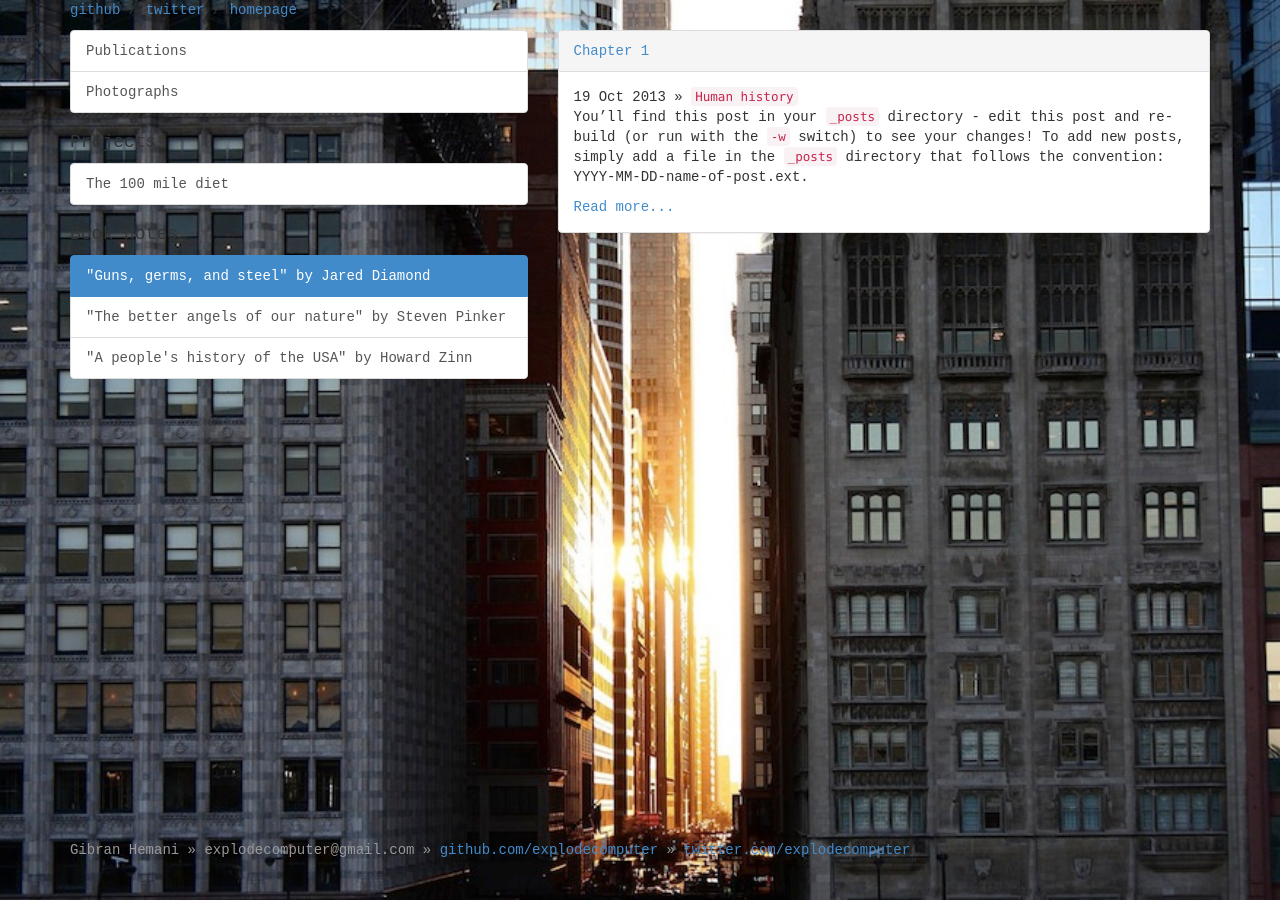
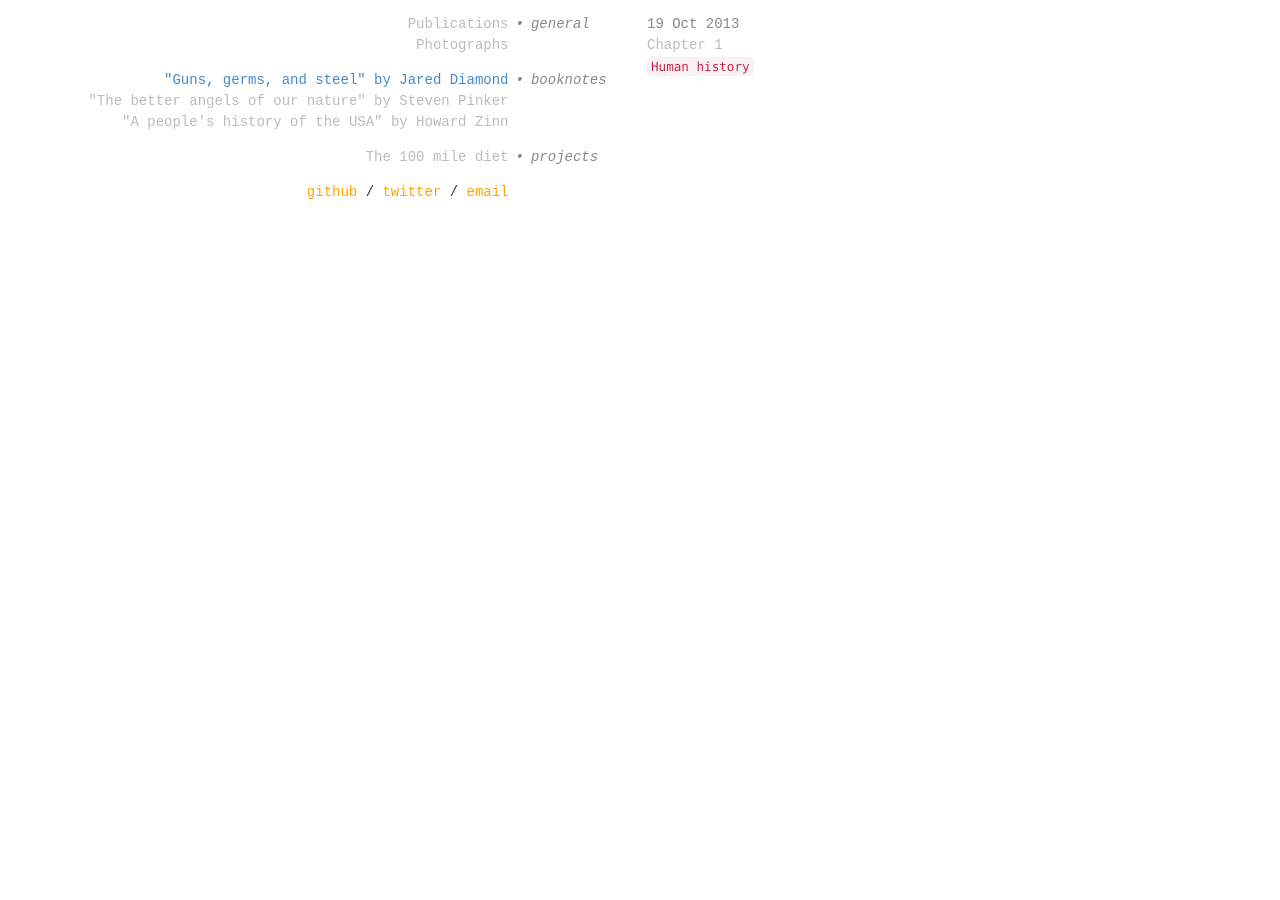
Before and after one commit to explodecomputer/jekyll_site, a Jekyll site: the page built from diamondbook.html, in a window 1280 px wide. Built offline with Jekyll 4.4.1, drawn with Linux system fonts in a browser that asks for light colours; Markdown is read by kramdown in place of the engine named in the settings.

Commit message:
updated design

```diff
--- a/_includes/menu_items.html
+++ b/_includes/menu_items.html
@@ -1,5 +1,21 @@
-{% for category in site.categories %}{% if category[0] == page.title %}{% assign btn = 'list-group-item active' %}{% else %}{% assign btn = 'list-group-item' %}{% endif %}{% assign group = category[0] | category_group %}{% if group == thisgroup %}<a class="{{ btn }}" href="/{{ category[0] }}.html">{{ category[0] | parse_category }}</a>{% endif %}
+<!-- {% for category in site.categories %}{% if category[0] == page.title %}{% assign btn = 'list-group-item active' %}{% else %}{% assign btn = 'list-group-item' %}{% endif %}{% assign group = category[0] | category_group %}{% if group == thisgroup %}<a class="{{ btn }}" href="/{{ category[0] }}.html">{{ category[0] | parse_category }}</a>{% endif %}
 {% endfor %}
-
+ -->
 <!-- {% for category in site.categories %}{% if category[0] == page.title %}{% assign btn = 'list-group-item active' %}{% else %}{% assign btn = 'list-group-item' %}{% endif %}{% assign group = category[0] | category_group %}{% if group == thisgroup %}<div><a href="/{{ category[0] }}.html"><code>{{ category[0] | parse_category }}</code></a></div><br/>{% endif %}
 {% endfor %} -->
+
+
+
+{% assign groupcount = 1 %}
+{% for category in site.categories %}
+{% if category[0] == page.title %}
+{% assign btn = 'active' %}
+{% else %}
+{% assign btn = 'inactive' %}
+{% endif %}
+{% assign group = category[0] | category_group %}
+{% if group == thisgroup %}
+<tr><th {% if groupcount == 1 %}class="spacing"{% endif %}><a class="{{ btn }}" href="/{{ category[0] }}.html">{{ category[0] | parse_category }}</a></th><td class="spacing darkgrey">{% if groupcount == 1 %}&#8226;{% endif %}</td><td class="spacing darkgrey">{% if groupcount == 1 %}{{ group }}{% endif %}</td><tr>
+{% assign groupcount = groupcount | plus:1 %}
+{% endif %}
+{% endfor %}
--- a/_includes/post_link.html
+++ b/_includes/post_link.html
@@ -1,10 +1,8 @@
-<div class="panel panel-default">
-	<div class="panel-heading">
-		<a href="{{ post.url }}">{{ post.title }}</a>
-	</div>
-	<div class="panel-body">
-		{{ post.date | date_to_string }} &raquo; {% for tag in post.tags %}<a href="#"><code>{{ tag }}</code></a> {% endfor %}
-		{{ post.excerpt }}
-		 <a href="{{ post.categories[0] }}.html">Read more...</a>
-	</div>
+<div class="row spacing padded">
+		<span class="darkgrey">{{ post.date | date_to_string }}</span><br/>
+		<a class="lightgrey" href="{{ post.url }}">{{ post.title }}</a><br/>
+		{% for tag in post.tags %}<a href="#"><code>{{ tag }}</code></a> {% endfor %}
 </div>
+
+<!-- 	<tr><th>{{ post.date | date_to_string }} &raquo; </th><td><a href="{{ post.url }}">{{ post.title }}</a></td></tr>
+ --><!-- 	<tr><th>{% for tag in post.tags %}<a href="#"><code>{{ tag }}</code></a> {% endfor %}</th></tr> -->
--- a/_layouts/default.html
+++ b/_layouts/default.html
@@ -2,35 +2,79 @@
 <html>
     {% include header.html %}
 
+<style>
+body {
+/*  background-image:url('assets/dark_Tire.png');
+  background-repeat:repeat-y repeat-x;
+*/}
+table {
+  margin: 0 auto; }
+
+th {
+  font-weight: normal;
+  text-align: right;
+  padding: 0 0 0 0;
+  line-height: 1.5;
+}
+
+/*th a {
+  text-decoration: underline;
+}
+
+th a:hover {
+  text-decoration: none;
+}
+*/
+.spacing {
+  padding-top: 1em;
+}
+.orange {
+  color: #bf4d28;
+}
+.brown {
+  color: orange;
+}
+.inactive, .lightgrey {
+  color: #bbbbbb;
+}
+.darkgrey {
+  color: #888;
+}
+
+td:before {
+  /*content: "2022";*/
+  padding-right: 0.5em; }
+
+td {
+  font-style: italic;
+  text-align: left;
+  padding: 0 0 0 0.5em; }
+
+.padded {
+  padding: 1em 0.5em 0 0.5em;
+}
+
+.row {
+  line-height: 1.5em;
+}
+
+
+</style>
+
     <body>
-      <img src="assets/{{ page.title | category_image }}" id="bg" alt="">
 
       <div id="wrap">
         <div class="container">
           <div class="row">
-            <div class="col-lg-4 col-xs-4">
-              <p><a href="http://github.com/explodecomputer">github</a> / <a href="http://twitter.com/explodecomputer">twitter</a> / <a href="/">homepage</a></p>
-
+            <div class="col-lg-6 col-xs-12">
+              <table>
+                {% assign thisgroup = 'general' %}{% include menu_items.html %}
+                {% assign thisgroup = 'booknotes' %}{% include menu_items.html %}
+                {% assign thisgroup = 'projects' %}{% include menu_items.html %}
+                <tr><th class="spacing"><a class="brown" href="http://github.com/explodecomputer">github</a> / <a class="brown" href="http://twitter.com/explodecomputer">twitter</a> / <a class="brown" href="/">email</a></th><td></td></tr>
+              </table>
             </div>
-            <div class="col-lg-8 col-xs-8">
-
-            </div>
-          </div>
-          <div class="row">
-            <div class="col-lg-5 col-xs-12">
-              <div class="list-group">{% assign thisgroup = 'general' %}{% include menu_items.html %}
-              </div>
-
-              <h4>Projects</h4>
-              <div class="list-group">{% assign thisgroup = 'projects' %}{% include menu_items.html %}
-              </div>
-
-              <h4>Book notes</h4>
-              <div class="list-group">{% assign thisgroup = 'booknotes' %}{% include menu_items.html %}
-              </div>
-
-            </div>
-            <div class="col-lg-7 col-xs-12">
+            <div class="col-lg-6 col-xs-12">
 
               {{ content }}
 
@@ -38,16 +82,5 @@
           </div>
         </div>
       </div>
-
-      <div id="footer">
-        <div class="container">
-          <div class="row">
-            <div class="col-lg-12">
-              <p class="text-muted credit">Gibran Hemani &raquo; explodecomputer@gmail.com &raquo; <a href="https://github.com/explodecomputer">github.com/explodecomputer</a> &raquo; <a href="https://twitter.com/explodecomputer">twitter.com/explodecomputer</a></p>
-            </div>
-          </div>
-        </div>
-      </div>
-
     </body>
 </html>
```
Also changed, not shown: index.html (+1 -63 lines).
